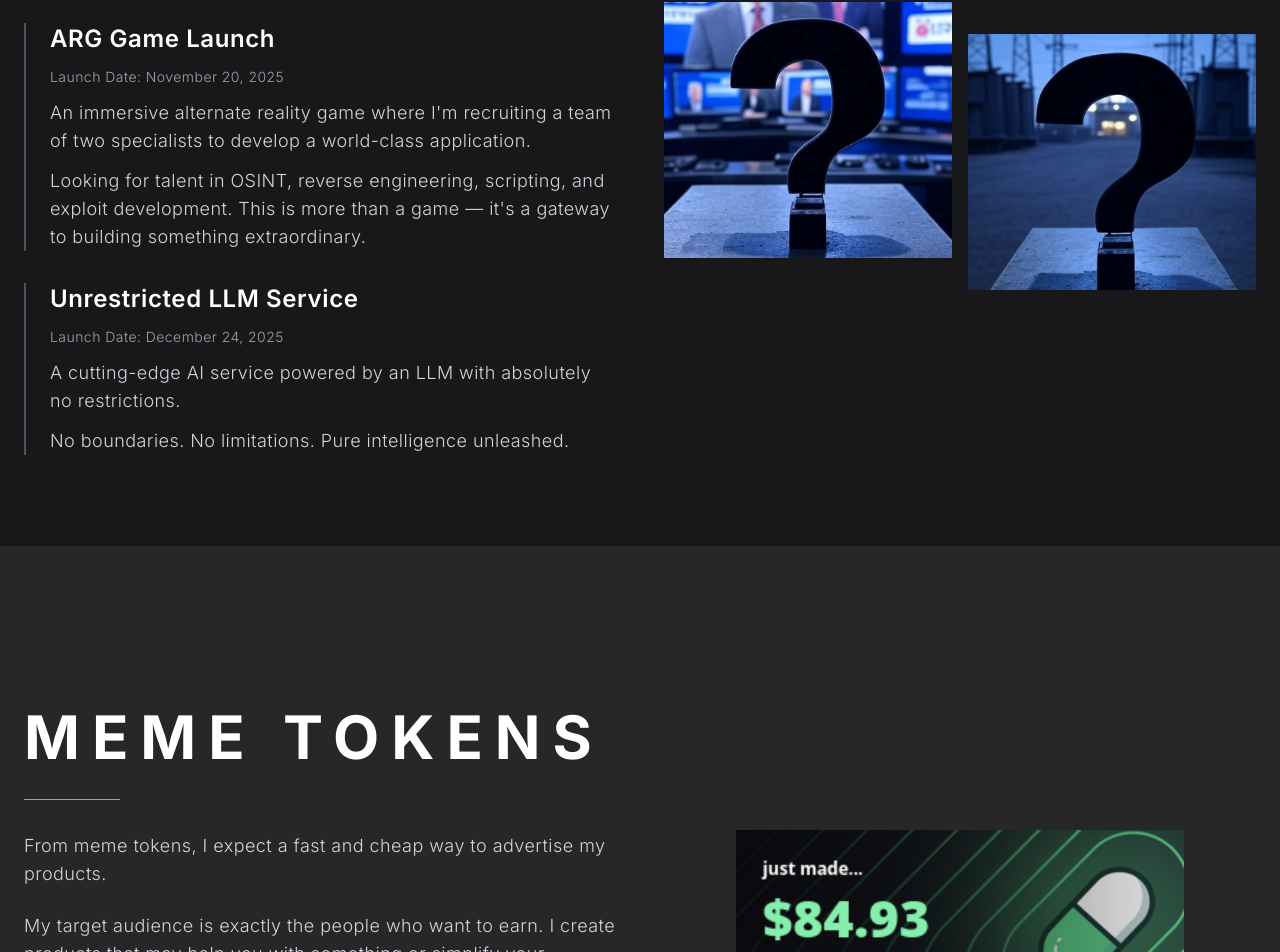
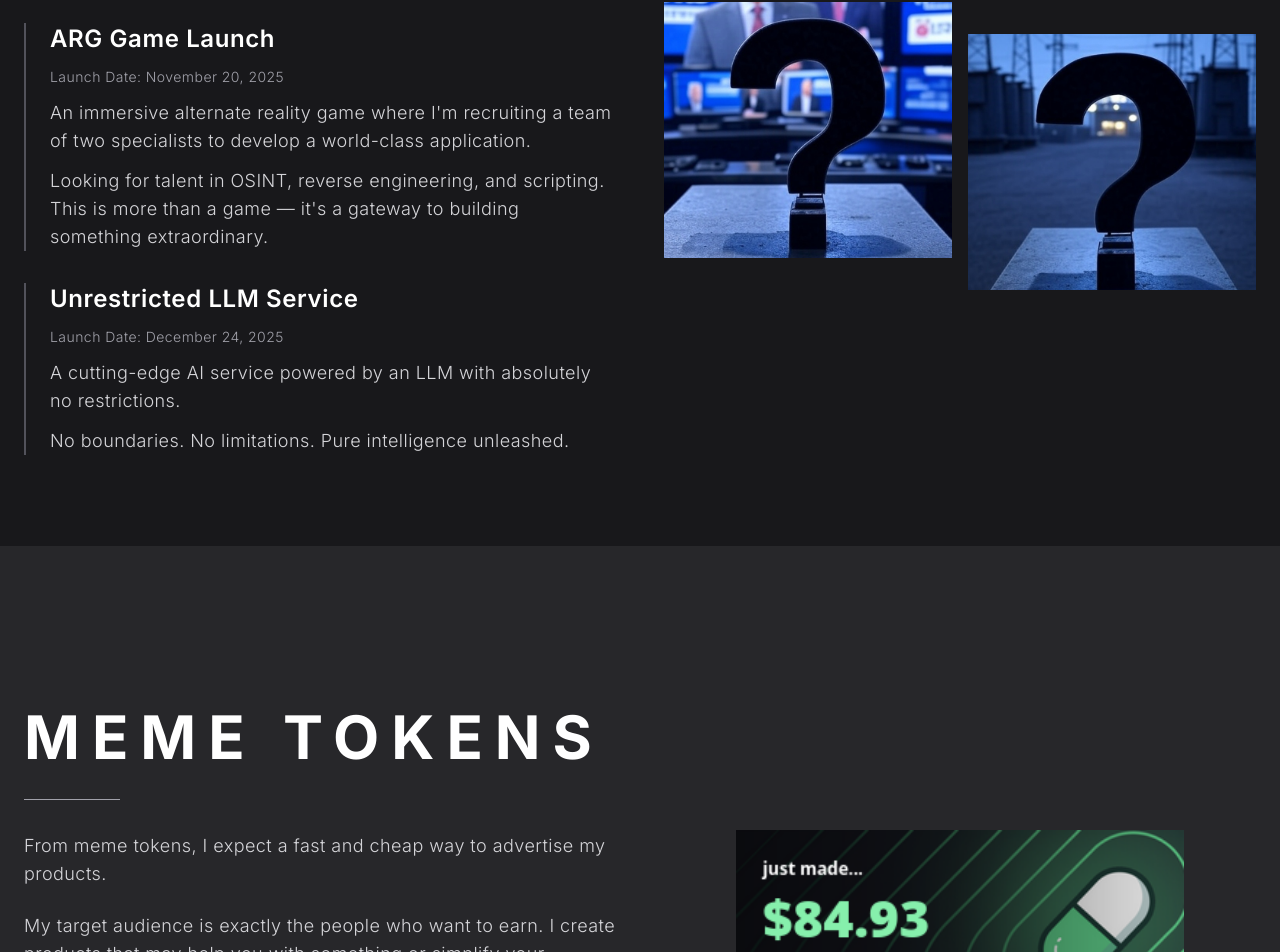
Before and after one commit to core-idea/portfolio, a React (Vite) app: page / in a window 1280 px wide. Shown: the part 1854-2806 px from the top of the page. Built offline with nearby package versions, Linux system fonts and the light colour scheme; what @radix-ui/themes would draw is missing.

Commit message:
1.0.11 - Remove exploit development from ARG game description

```diff
--- a/src/components/FormSection.tsx
+++ b/src/components/FormSection.tsx
@@ -22,7 +22,7 @@ const FormSection: React.FC = () => {
                 <h3 className="text-xl md:text-2xl font-semibold text-white tracking-wide">ARG Game Launch</h3>
                 <p className="text-zinc-400 text-sm">Launch Date: November 20, 2025</p>
                 <p>An immersive alternate reality game where I'm recruiting a team of two specialists to develop a world-class application.</p>
-                <p>Looking for talent in OSINT, reverse engineering, scripting, and exploit development. This is more than a game — it's a gateway to building something extraordinary.</p>
+                <p>Looking for talent in OSINT, reverse engineering, and scripting. This is more than a game — it's a gateway to building something extraordinary.</p>
               </div>
 
               <div className="border-l-2 border-zinc-600 pl-6 space-y-3">
```
